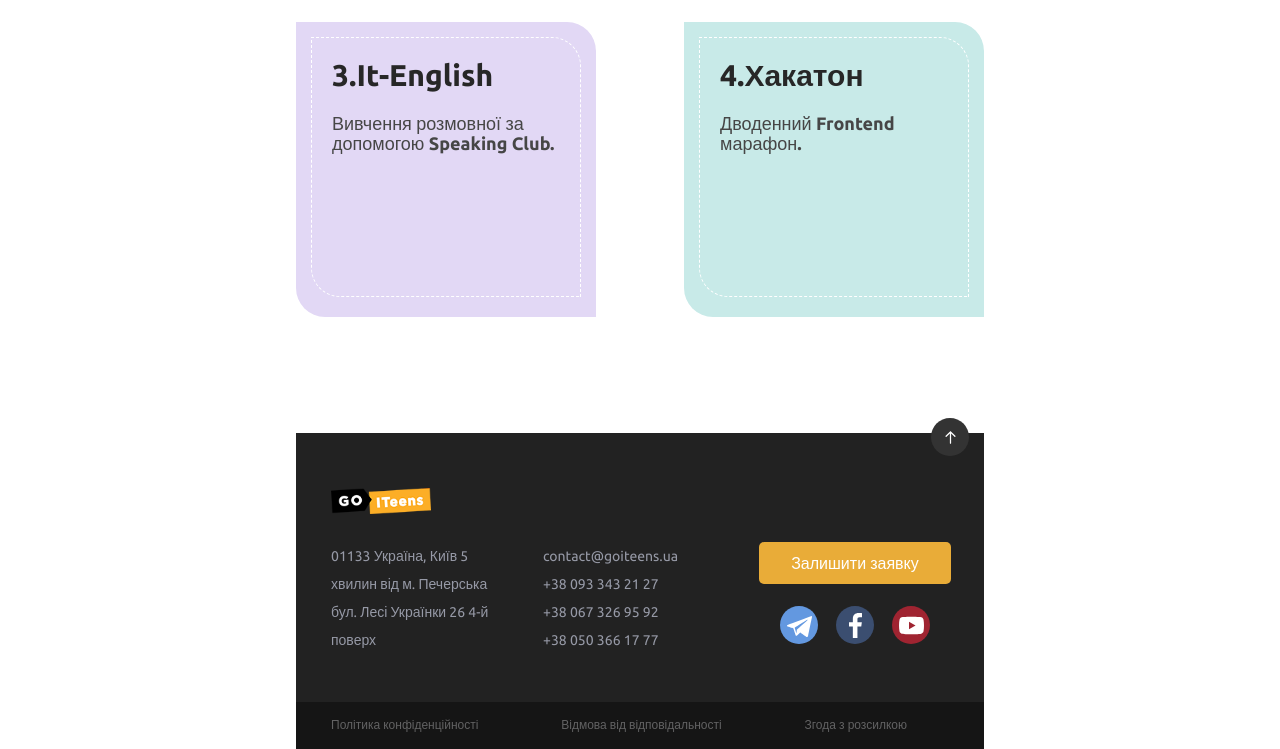
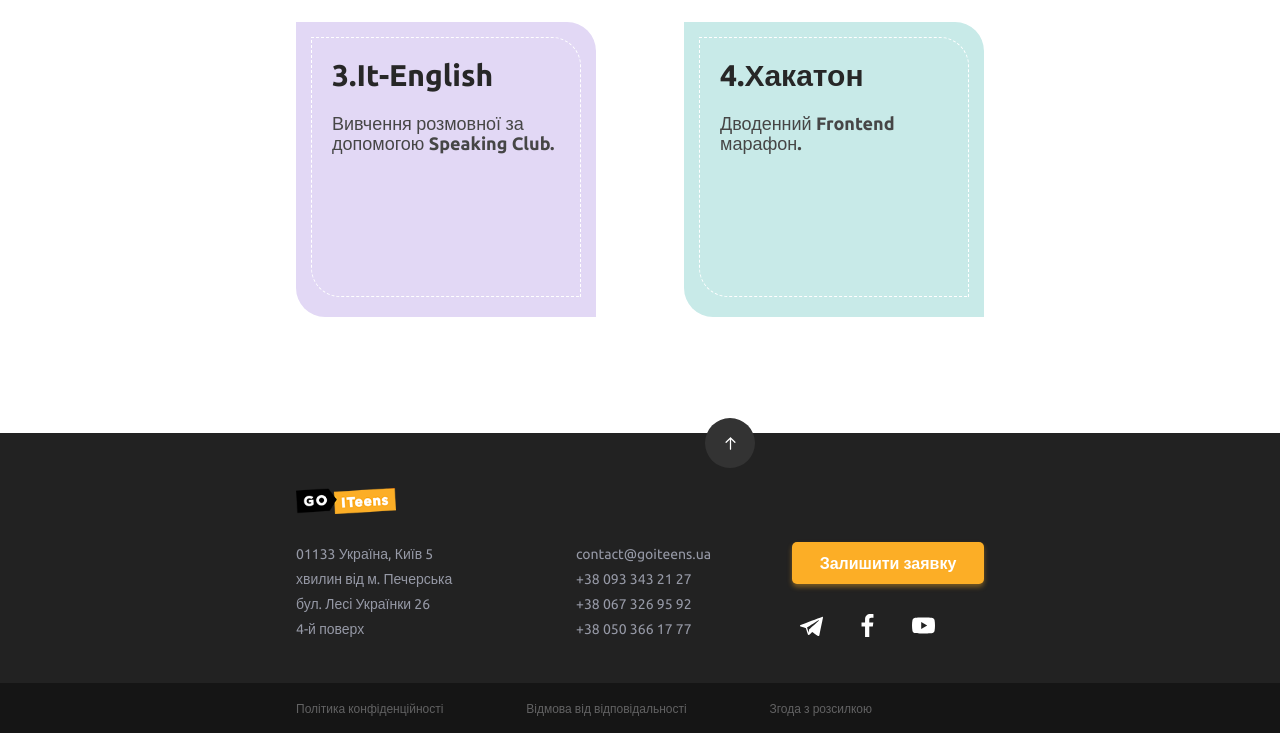
Before and after one commit to DmytroTitov/GoITeens, a website: page src/index.html in a window 1280 px wide. Shown: the part 4512-5261 px from the top of the page. Drawn offline with nearby package versions, Linux system fonts and the light colour scheme; files that its build step writes are made by us from their sources.

Commit message:
fixed bugs

```diff
--- a/src/index.html
+++ b/src/index.html
@@ -227,7 +227,9 @@
         </li>
       </ul>
     </section>
-    <section class="footer container">
+    <section class="footer">
+      <footer class="footer-main">
+        <div class="container">
       <div class="footer-button__up">
         <a href="#" class="footer-button__up--item">
           <svg>
@@ -245,43 +247,74 @@
           height="37"
         />
       </a>
-      <div class="footer-list">
-          <div class="footer-list__text">
+      <div class="footer-wrapper">
+      <ul class="footer-list">
+        <li class="footer-list__text">
           <p class="footer-list__text--locate">
             01133 Україна, Київ 5 хвилин від м. Печерська бул. Лесі Українки 26
-          4-й поверх
+           <br>4-й поверх
           </p>
+        </li>
+
+        <li class="footer-list__text">
           <p class="footer-list__text--contacts">
-          contact@goiteens.ua +38 093 343 21 27 +38 067 326 95 92 +38 050 366 17
-          77
+            contact@goiteens.ua +38 093 343 21 27 +38 067 326 95 92 +38 050 366
+            17 77
           </p>
-      </div>
+        </li>
+      </ul>
       <div class="footer-list__items">
-      <button class="footer-list__btn">Залишити заявку</button>
-      <div class="footer-list__icons">
-        <a href="#" class="footer-list__icons--item">
+        <button type="button" class="menu__subscribe footer-button">
+         <a href="https://goiteens.ua/" target="blank">Залишити заявку</a>
+        </button>
+        <ul class="footer-list__icons">
+          <li class="item">
+            <a href="https://t.me/junior_developer_ua" target="blank" class="footer-list__icons--item">
               <svg>
                 <use href="images/sprite.svg#telegram"></use>
               </svg>
             </a>
-        <a href="#" class="footer-list__icons--item">
+          </li>
+          <li class="item">
+            <a href="https://www.facebook.com/goITclub/" target="blank" class="footer-list__icons--item">
               <svg>
                 <use href="images/sprite.svg#facebook"></use>
               </svg>
             </a>
-        <a href="#" class="footer-list__icons--item">
+          </li>
+          <li class="item">
+            <a href="https://www.youtube.com/channel/UCN7NQEBOUuIoXrJZzqVb58Q/videos" target="blank" class="footer-list__icons--item">
               <svg>
                 <use href="images/sprite.svg#youtube"></use>
               </svg>
             </a>
+          </li>
+        </ul>
       </div>
       </div>
     </div>
-      <div class="footer-occupation">
-        <a href="#" class="footer-occupation__link"><p>Політика конфіденційності</p></a>
-        <a href="#" class="footer-occupation__link"><p>Відмова від відповідальності</p></a>
-        <a href="#" class="footer-occupation__link"><p>Згода з розсилкою</p></a>
+    </footer>
+      <footer class="footer-legal">
+        <div class="container">
+        <ul class="footer-legal__list">
+          <li>
+            <a href="https://goiteens.ua/" target="blank" class="footer-legal__list--link"
+              ><p>Політика конфіденційності</p></a
+            >
+          </li>
+          <li>
+            <a href="https://goiteens.ua/" target="blank" class="footer-legal__list--link"
+              ><p>Відмова від відповідальності</p></a
+            >
+          </li>
+          <li>
+            <a href="https://goiteens.ua/" target="blank" class="footer-legal__list--link"
+              ><p>Згода з розсилкою</p></a
+            >
+          </li>
+        </ul>
       </div>
+      </footer>
     </section>
   </body>
 </html>
--- a/src/sass/components/footer.scss
+++ b/src/sass/components/footer.scss
@@ -1,12 +1,12 @@
 
-.footer {
-  min-height: 574px;
-  background: linear-gradient(#222222 85%, #151515 85%, #151515 100%);
+.footer-main {
+  height: 474px;
+  background-color: #222222;
   padding: 43px 0px 0px 45px;
   position: relative;
   @media screen and (min-width: 768px) {
-   min-height: 300px;
-   padding: 55px 0px 0px 35px;
+  height: 250px;
+   padding: 55px 0px 0px 0px;
   }
   @media screen and (min-width: 1920px) {
     padding: 55px 0px 0px 0px;
@@ -16,8 +16,8 @@
   display: flex;
   justify-content: center;
   align-items: center;
-  width: 38px;
-  height: 38px;
+  width: 50px;
+  height: 50px;
   border-radius: 25px;
   background-color: #333333;
   visibility: hidden;
@@ -25,12 +25,12 @@
   @media screen and (min-width: 768px) {
     visibility: visible;
     top: -15px;
-    left: 635px;
+    left: 705px;
   }
   @media screen and (min-width: 1920px) {
     visibility: visible;
     top: 230px;
-    left: 1240px;
+    left: 1740px;
   }
 }
 .footer-button__up--item svg{
@@ -46,18 +46,28 @@
     margin-bottom: 28px;
   }
 }
+.footer-wrapper {
+  @media screen and (min-width: 768px) {
+    display: flex;
+
+  }
+  @media screen and (min-width: 1920px){
+    width: 1150px
+  }
+}
 .footer-list {
+  list-style: none;
+  margin: 0 auto;
   @media screen and (min-width: 768px) {
     width: 620px;
     display: flex;
-    justify-content: space-between;
   }
 }
 .footer-list__text {
   color: $footer-text-color;
   font-size: 14px;
   font-family: $main-ff;
-  line-height: 2;
+  line-height: 25px;
   @media screen and (min-width: 768px) {
     display: flex;
   }
@@ -66,7 +76,7 @@
   margin-bottom: 28px;
   width: 160px;
   @media screen and (min-width: 768px){
-    margin-right: 52px;
+    margin-right: 120px;
   }
   @media screen and (min-width: 1920px) {
     margin-right: 145px;
@@ -79,21 +89,9 @@
     margin-right: 160px;
   }
 }
-.footer-list__btn {
-  width: 192px;
-  height: 42px;
-  border: none;
-  border-radius: 5px;
-  background-color: $accent-color;
-  color: $light-color;
-  font-family: $title-ff;
-  font-size: 16px;
-  transition: background-color 400ms;
+.footer-button {
+  margin: 0 auto;
   margin-bottom: 34px;
-  &:hover,
-  &:focus {
-    background-color: $accent-btn-color;
-  }
   @media screen and (min-width: 768px) {
      margin-bottom: 22px;
    }
@@ -101,12 +99,12 @@
  margin-right: 163px;
  }
 }
+.footer-button a {
+  color: $light-color;
+  width: 192px;
+  height: 50px;
+}
 .footer-list__items {
-  @media screen and (min-width: 768px){
-    display: flex;
-    flex-direction: column;
-    align-items: center;
-  }
   @media screen and (min-width: 1920px) {
     display: flex;
     flex-direction: row;
@@ -114,6 +112,8 @@
   }
 }
 .footer-list__icons {
+  margin: 0;
+  list-style: none;
   display: flex;
   justify-content: space-between;
   width: 150px;
@@ -121,37 +121,52 @@
 }
 
 .footer-list__icons--item svg {
-  width: 25px;
-  height: 25px;
+  display: block;
+  width: 23px;
+  height: 23px;
   fill: $light-color;
 }
-.footer-list__icons a {
+.item {
   display: flex;
   justify-content: center;
   align-items: center;
   width: 38px;
   height: 38px;
   border-radius: 25px;
+  &:hover,
+  &:focus {
     background-color: #6398e0;
-  &:nth-child(2n) {
+  }
+  &:nth-child(2):hover {
     background-color: #3b4e70;
   }
-  &:last-child {
+  &:nth-child(3):hover {
     background-color: #9f2431;
   }
 }
-.footer-occupation {
-  padding-bottom: 23px;
+
+.footer-legal {
+  padding: 25px 0px 0px 45px;
+  height: 100px;
+  background-color: #151515;
   @media screen and (min-width: 768px) {
-  padding: 15px 0px;
-  width: 576px;
+  height: 50px;
+  padding: 0px;
   display: flex;
-  justify-content: space-between;
   align-items: center;
   }
 }
-.footer-occupation__link {
-  line-height: 1.5;
+.footer-legal__list {
+  list-style: none;
+  margin: 0;
+  @media screen and (min-width: 768px) {
+    display: flex;
+    width: 576px;
+    justify-content: space-between;
+  }
+}
+.footer-legal__list--link {
+  line-height: 25px;
   font-size: 12px;
   font-family: $legal-ff;
   color: $legal-text-color;
```
Also changed, not shown: build/css/styles.css, build/css/styles.min.css, build/index.html. Lines whose indentation alone changed are shown as unchanged.
